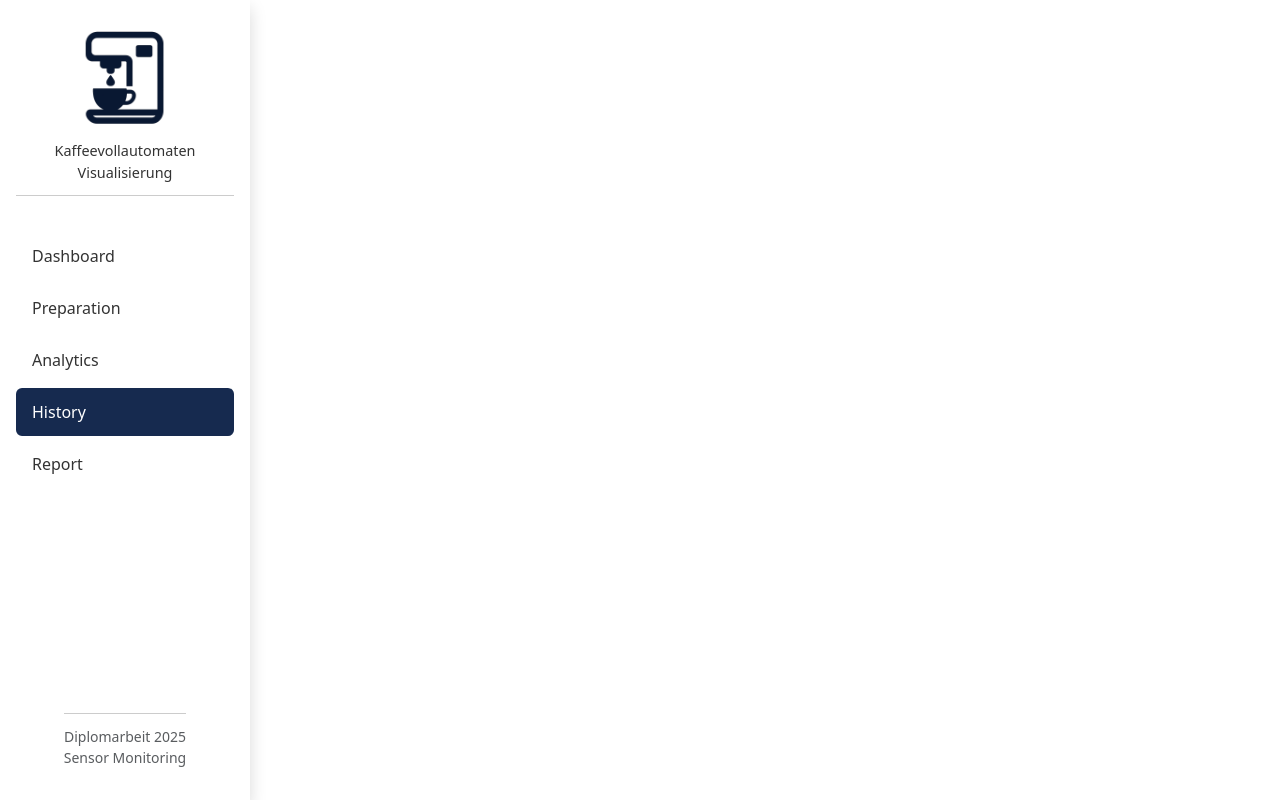
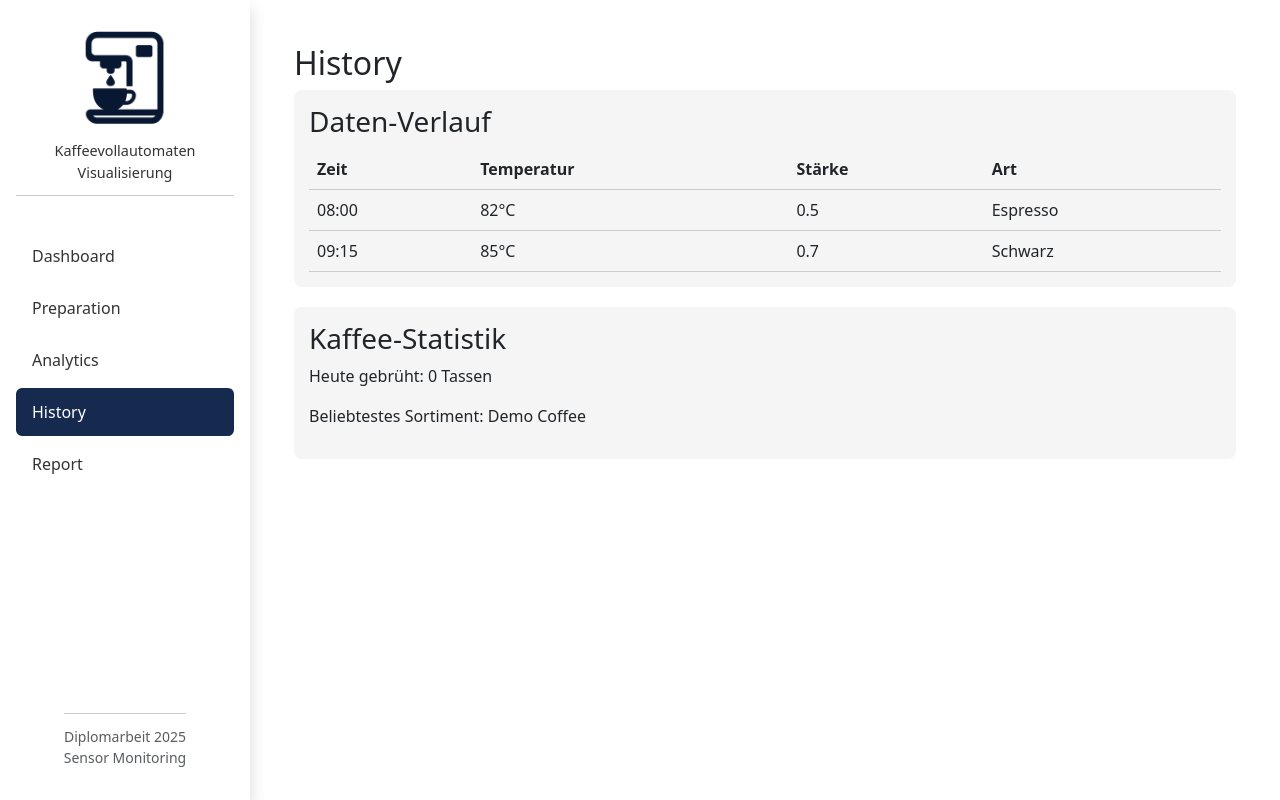
Before and after one commit to albin659/Kaffeevollautomat_Visualisierung, a React (Create React App) app in the folder frontend/: page /history in a window 1280 px wide. Built offline with nearby package versions, Linux system fonts and the light colour scheme; no server answers.

Commit message:
context für coffe/demo für history gemacht

```diff
--- a/frontend/src/_views/history/History.css
+++ b/frontend/src/_views/history/History.css
@@ -0,0 +1,27 @@
+.history-container {
+    padding: 20px;
+}
+
+.history-card {
+    background: #f5f5f5;
+    padding: 15px;
+    margin-bottom: 20px;
+    border-radius: 8px;
+}
+
+.history-table {
+    width: 100%;
+    border-collapse: collapse;
+    margin-top: 10px;
+}
+
+.history-table th,
+.history-table td {
+    border-bottom: 1px solid #ccc;
+    padding: 8px;
+    text-align: left;
+}
+
+.history-table th {
+    font-weight: bold;
+}
--- a/frontend/src/_views/history/History.tsx
+++ b/frontend/src/_views/history/History.tsx
@@ -1,12 +1,58 @@
-import React, {useState} from 'react';
-import './History.css';
+import React, { useState } from "react";
+import "./History.css";
+import {useCoffeeMachine} from "../../common/client/WSClient";
+
+interface HistoryEntry {
+    time: string;
+    temperature: string;
+    strength: number;
+    type: string;
+}
 
 const History = () => {
-    const [count, setCount] = useState(0)
+    const { messages, machineReady, send } = useCoffeeMachine();
+    const [coffeeCount, setCoffeeCount] = useState(0)
+    const [mostPopularCoffee, setMostPopularCoffee] = useState("Demo Coffee")
+
+    // Temporäre Demo-Daten
+    const [historyData, setHistoryData] = useState<HistoryEntry[]>([
+        { time: "08:00", temperature: "82°C", strength: 0.5, type: "Espresso" },
+        { time: "09:15", temperature: "85°C", strength: 0.7, type: "Schwarz" },
+    ]);
 
     return (
-        <div>
+        <div className="history-container">
+            <h2>History</h2>
 
+            <div className="history-card">
+                <h3>Daten-Verlauf</h3>
+                <table className="history-table">
+                    <thead>
+                    <tr>
+                        <th>Zeit</th>
+                        <th>Temperatur</th>
+                        <th>Stärke</th>
+                        <th>Art</th>
+                    </tr>
+                    </thead>
+                    <tbody>
+                    {historyData.map((entry, idx) => (
+                        <tr key={idx}>
+                            <td>{entry.time}</td>
+                            <td>{entry.temperature}</td>
+                            <td>{entry.strength}</td>
+                            <td>{entry.type}</td>
+                        </tr>
+                    ))}
+                    </tbody>
+                </table>
+            </div>
+
+            <div className="history-card">
+                <h3>Kaffee-Statistik</h3>
+                <p>Heute gebrüht: {coffeeCount} Tassen</p>
+                <p>Beliebtestes Sortiment: {mostPopularCoffee}</p>
+            </div>
         </div>
     );
 };
```
Also changed, not shown: frontend/src/common/context/CoffeeContext.tsx (added, +50 -0 lines).
